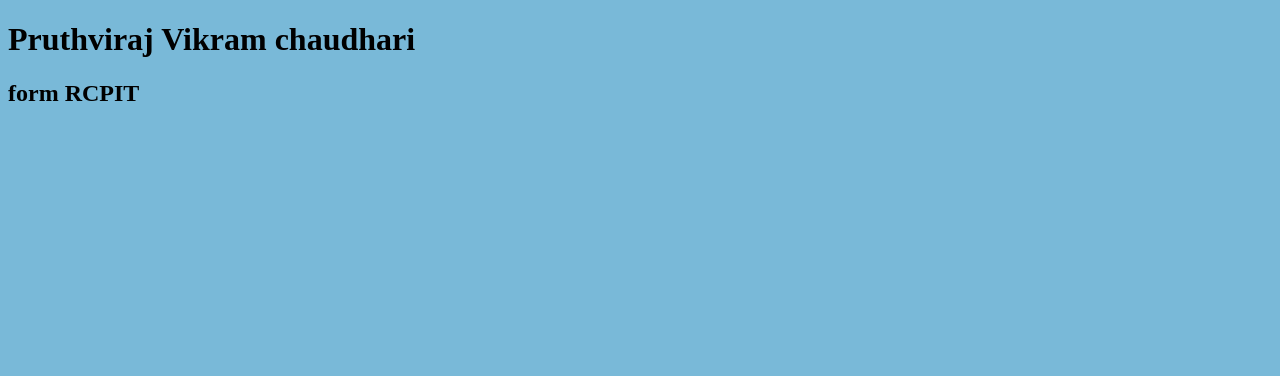
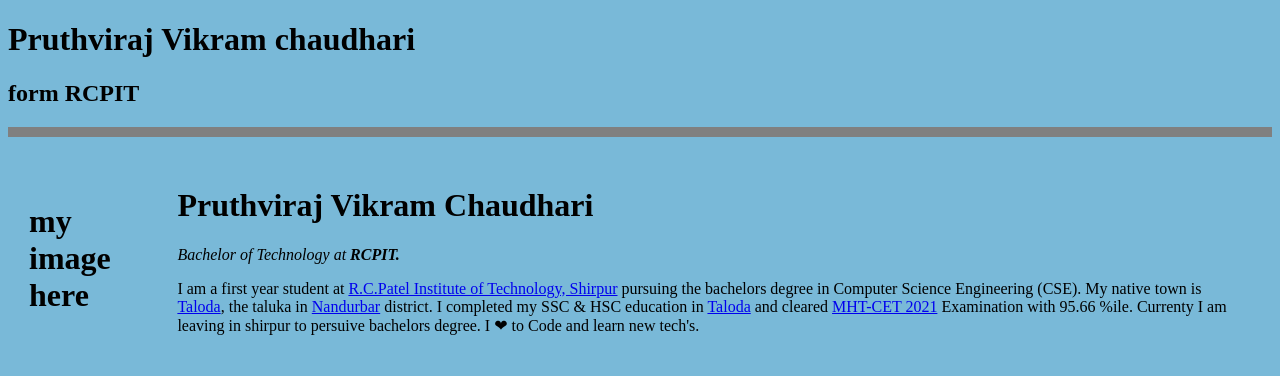
Before and after one commit to Pruthviraj-chaudhari/demo-website, a plain HTML site: page index.html in a window 1280 px wide. Drawn offline with Linux system fonts and the light colour scheme.

Commit message:
Update index.html
added new table

```diff
--- a/index.html
+++ b/index.html
@@ -8,9 +8,27 @@
     <title>demo</title>
 </head>
 <body>
-    <div>
+    <div class="name">
         <h1>Pruthviraj Vikram chaudhari</h1>
         <h2>form RCPIT</h2>
+
     </div>
+    <hr size="10" noshade="">
+
+    <table cellspacing="20">
+        <tr>
+          <td> <h1>my image here</h1></td>
+
+          <td><h1> Pruthviraj Vikram Chaudhari</h1>
+            <p class="tagline"><em>Bachelor of Technology at <strong>RCPIT.</strong></em></p>
+
+            <p class="intro">  I am a first year student at <a href="https://www.rcpit.ac.in/">R.C.Patel Institute of Technology, Shirpur</a> pursuing the bachelors degree in Computer Science Engineering (CSE).
+                 My native town is <a href="https://nandurbar.gov.in/public-utility/taloda/">Taloda</a>, the taluka in <a href="https://en.wikipedia.org/wiki/Nandurbar_district">Nandurbar</a> district. I completed my SSC & HSC education in <a href="https://nandurbar.gov.in/public-utility/taloda/">Taloda</a> and cleared <a href="https://cetcell.mahacet.org/">MHT-CET 2021</a> Examination with 95.66 %ile.
+                 Currenty I am leaving in shirpur to persuive bachelors degree. I ❤ to Code and learn new tech's.
+              </p>
+        </td>
+        </tr>
+      </table>
+
 </body>
 </html>
```
